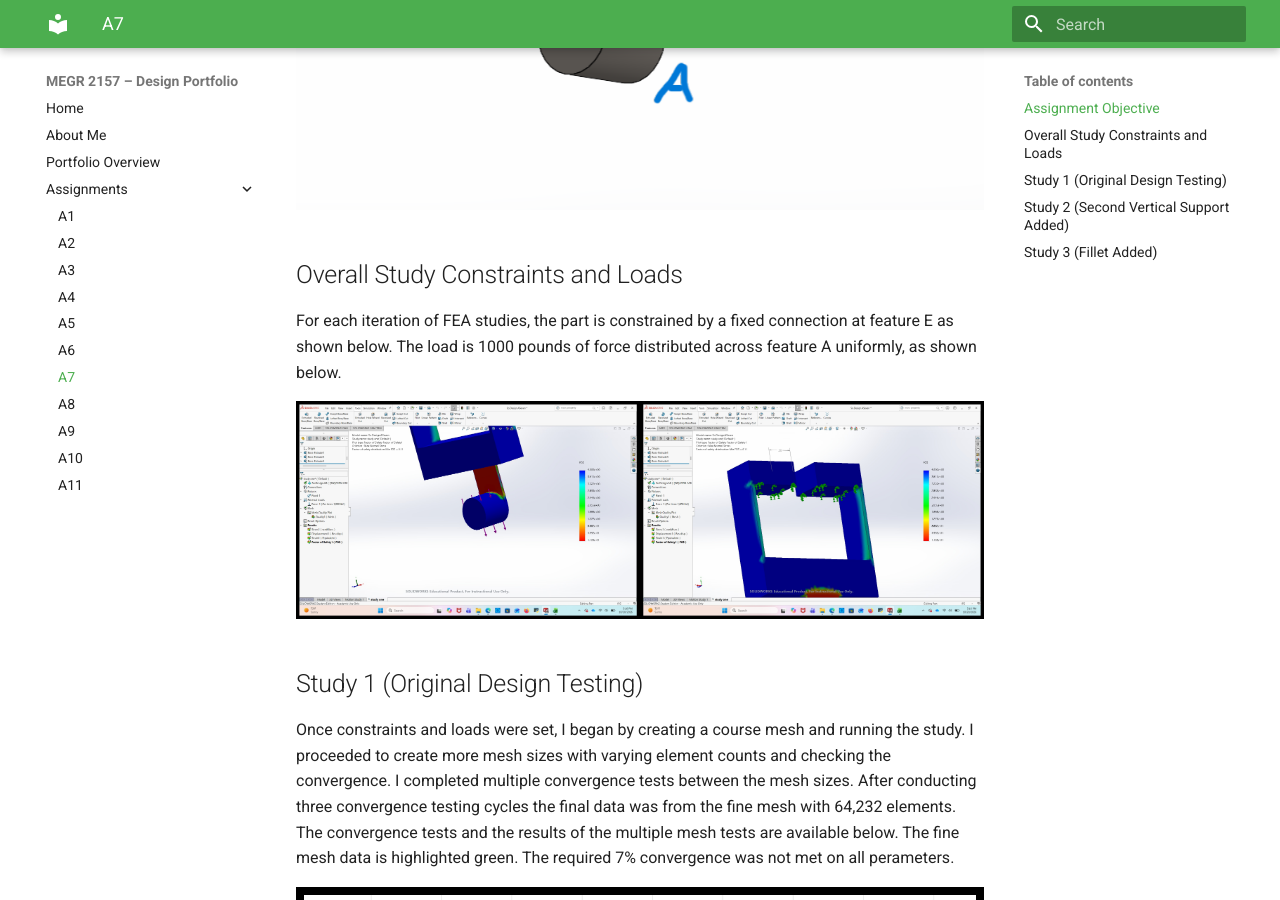
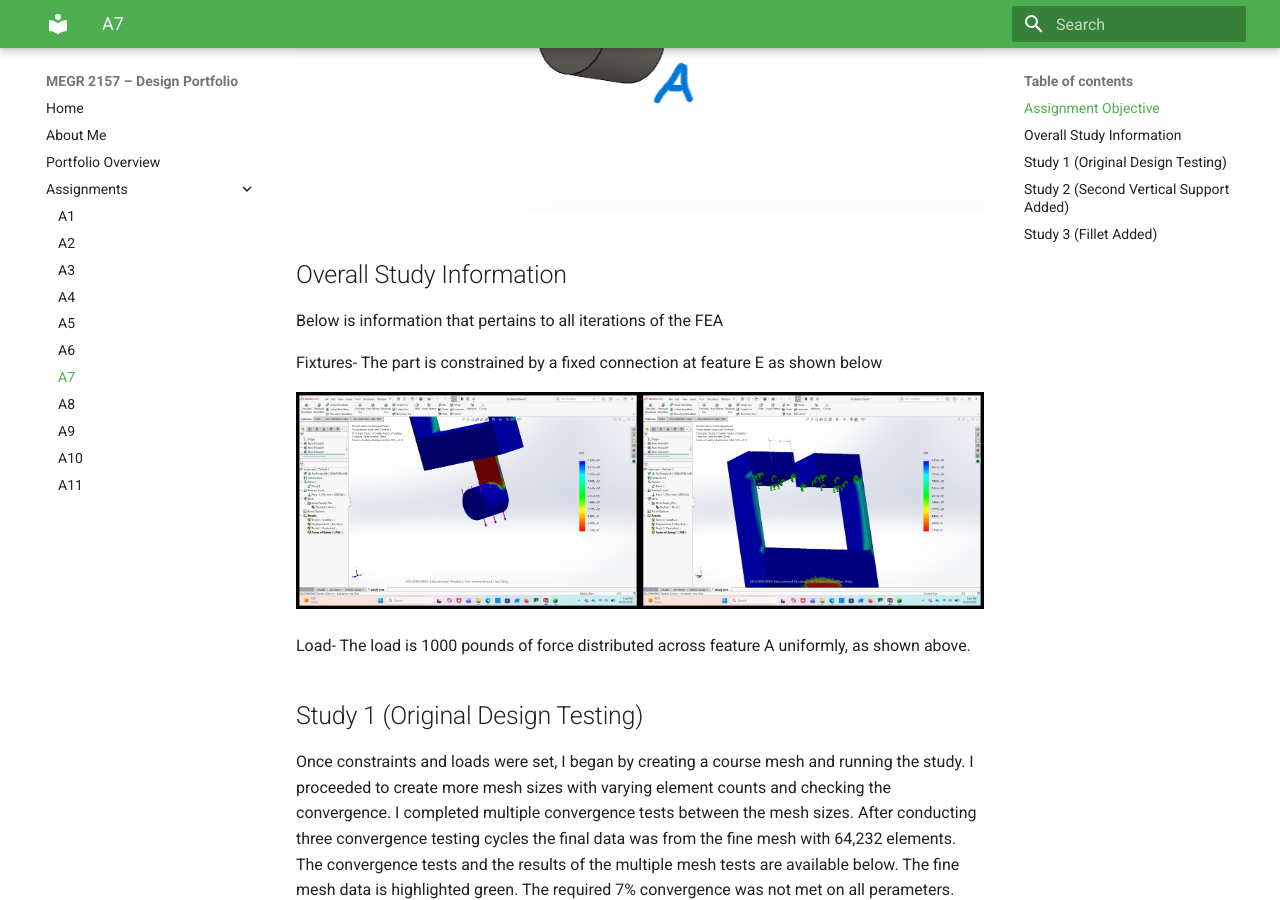
Before and after one commit to Taylor-Rockefeller-Portfolio/megr2157-portfolio, an MkDocs documentation site: the page built from docs/assignments/A07/index.md, in a window 1280 px wide and 900 px high, scrolled down 1386 px. Built offline with MkDocs 1.6.1 and Material for MkDocs 9.7.7, drawn with Linux system fonts in a browser that asks for light colours.

Commit message:
Update index.md

```diff
--- a/docs/assignments/A07/index.md
+++ b/docs/assignments/A07/index.md
@@ -8,11 +8,21 @@ Below is the final model of the part after three iterations of FEA. The model ha
 
 ![](Part_Features_Diagram.png)
 
-## Overall Study Constraints and Loads
+## Overall Study Information
 
-For each iteration of FEA studies, the part is constrained by a fixed connection at feature E as shown below. The load is 1000 pounds of force distributed across feature A uniformly, as shown below.
+Below is information that pertains to all iterations of the FEA
+
+Fixtures-
+The part is constrained by a fixed connection at feature E as shown below
 
 ![](combined-image(6).jpg)
+
+Load-
+The load is 1000 pounds of force distributed across feature A uniformly, as shown above.
+
+
+
+
 
 ## Study 1 (Original Design Testing)
 
```
